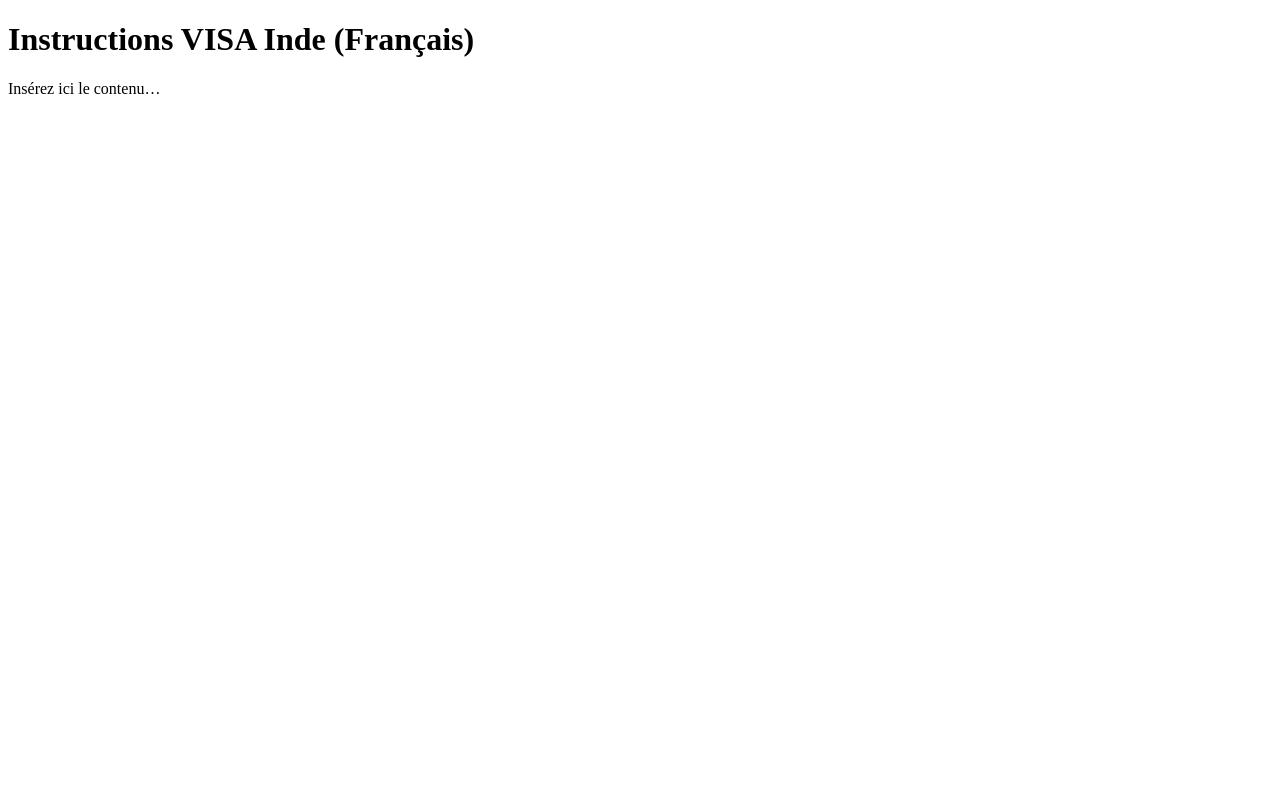
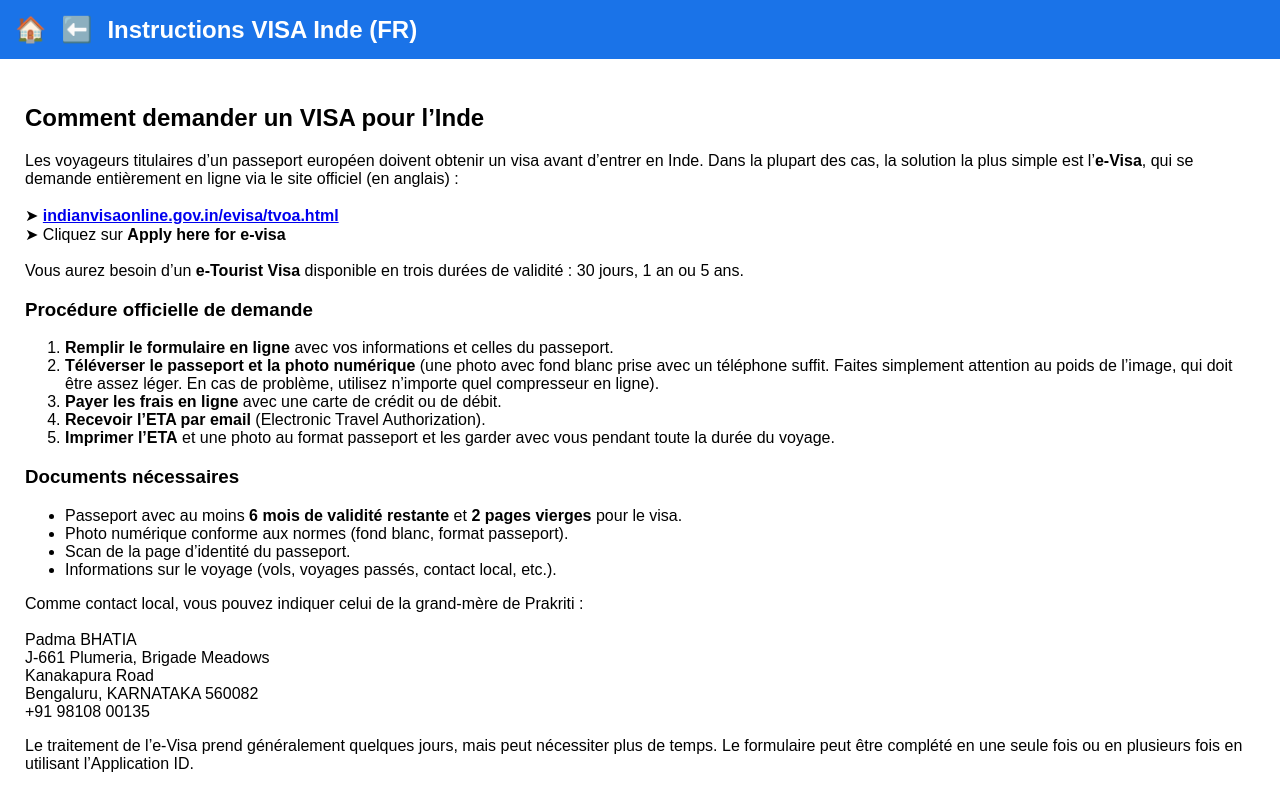
Before and after one commit to PrakritiLucaWedding/guests-infos, a plain HTML site: page visa-india-fr.html in a window 1280 px wide. Drawn offline with Linux system fonts and the light colour scheme.

Commit message:
Update visa-india-fr.html

```diff
--- a/visa-india-fr.html
+++ b/visa-india-fr.html
@@ -2,10 +2,85 @@
 <html lang="fr">
 <head>
     <meta charset="UTF-8">
+    <meta name="viewport" content="width=device-width, initial-scale=1.0">
     <title>Instructions VISA Inde (FR)</title>
+
+    <style>
+        body {
+            font-family: Arial, sans-serif;
+            margin: 0; padding: 0;
+        }
+        header {
+            background: #1a73e8;
+            padding: 15px;
+            color: white;
+            display: flex;
+            align-items: center;
+            gap: 15px;
+        }
+        header a {
+            text-decoration: none;
+            font-size: 25px;
+            color: white;
+        }
+        main {
+            padding: 25px;
+        }
+    </style>
 </head>
+
 <body>
-    <h1>Instructions VISA Inde (Français)</h1>
-    <p>Insérez ici le contenu…</p>
+
+<header>
+    <a href="index.html">🏠</a>
+    <a href="javascript:history.back()">⬅️</a>
+    <h2 style="margin:0;">Instructions VISA Inde (FR)</h2>
+</header>
+
+<main>
+    <h2>Comment demander un VISA pour l’Inde</h2>
+
+    <p>
+        Les voyageurs titulaires d’un passeport européen doivent obtenir un visa avant d’entrer en Inde.
+        Dans la plupart des cas, la solution la plus simple est l’<strong>e-Visa</strong>, qui se demande entièrement en ligne via le site officiel (en anglais) :
+        <br><br>
+        ➤ <a href="https://indianvisaonline.gov.in/evisa/tvoa.html" target="_blank"><strong>indianvisaonline.gov.in/evisa/tvoa.html</strong></a><br>
+
+        ➤ Cliquez sur <strong>Apply here for e-visa</strong><br>
+        <br>
+        Vous aurez besoin d’un <strong>e-Tourist Visa</strong> disponible en trois durées de validité : 30 jours, 1 an ou 5 ans.
+    <p>
+
+    <h3>Procédure officielle de demande</h3>
+    <ol>
+        <li><strong>Remplir le formulaire en ligne</strong> avec vos informations et celles du passeport.</li>
+        <li><strong>Téléverser le passeport et la photo numérique</strong> (une photo avec fond blanc prise avec un téléphone suffit. Faites simplement attention au poids de l’image, qui doit être assez léger. En cas de problème, utilisez n’importe quel compresseur en ligne).</li>
+        <li><strong>Payer les frais en ligne</strong> avec une carte de crédit ou de débit.</li>
+        <li><strong>Recevoir l’ETA par email</strong> (Electronic Travel Authorization).</li>
+        <li><strong>Imprimer l’ETA</strong> et une photo au format passeport et les garder avec vous pendant toute la durée du voyage.</li>
+    </ol>
+
+    <h3>Documents nécessaires</h3>
+    <ul>
+        <li>Passeport avec au moins <strong>6 mois de validité restante</strong> et <strong>2 pages vierges</strong> pour le visa.</li>
+        <li>Photo numérique conforme aux normes (fond blanc, format passeport).</li>
+        <li>Scan de la page d’identité du passeport.</li>
+        <li>Informations sur le voyage (vols, voyages passés, contact local, etc.).</li>
+    </ul>
+    Comme contact local, vous pouvez indiquer celui de la grand-mère de Prakriti :<br>
+    <br>
+    Padma BHATIA<br>
+    J-661 Plumeria, Brigade Meadows<br>
+    Kanakapura Road<br>
+    Bengaluru, KARNATAKA 560082<br>
+    +91 98108 00135
+    <p>
+        Le traitement de l’e-Visa prend généralement quelques jours, mais peut nécessiter plus de temps.
+        Le formulaire peut être complété en une seule fois ou en plusieurs fois en utilisant l’Application ID.
+    </p>
+
+
+</main>
+
 </body>
 </html>
```
